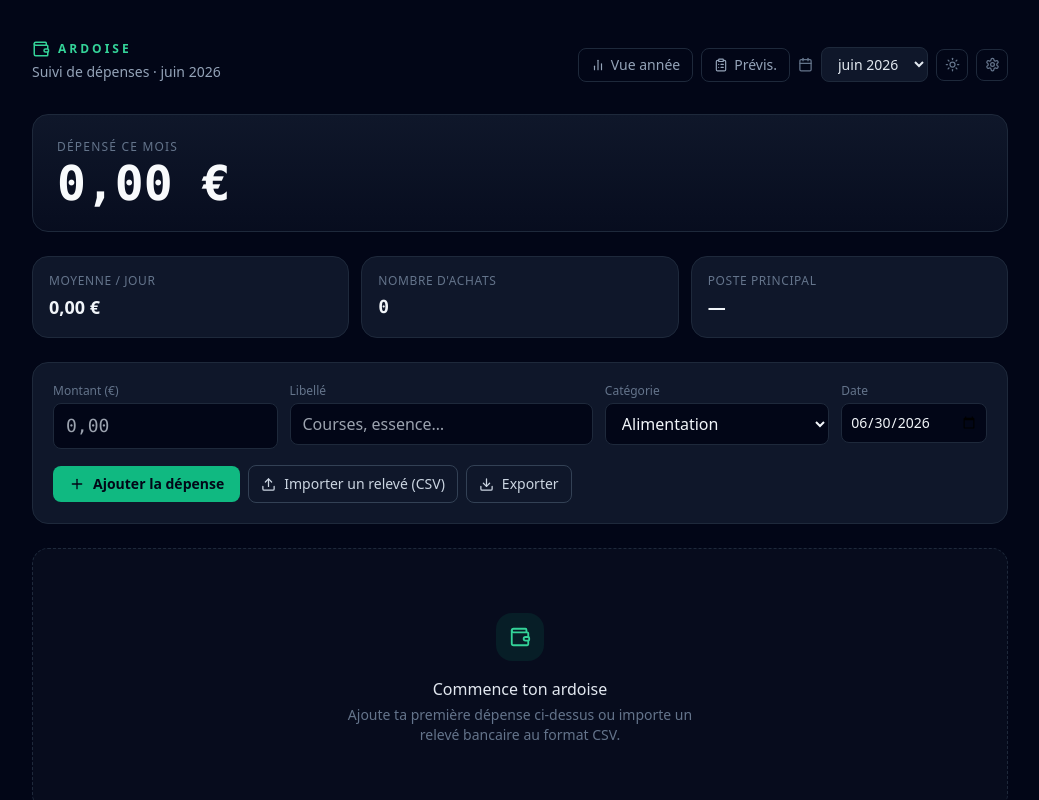
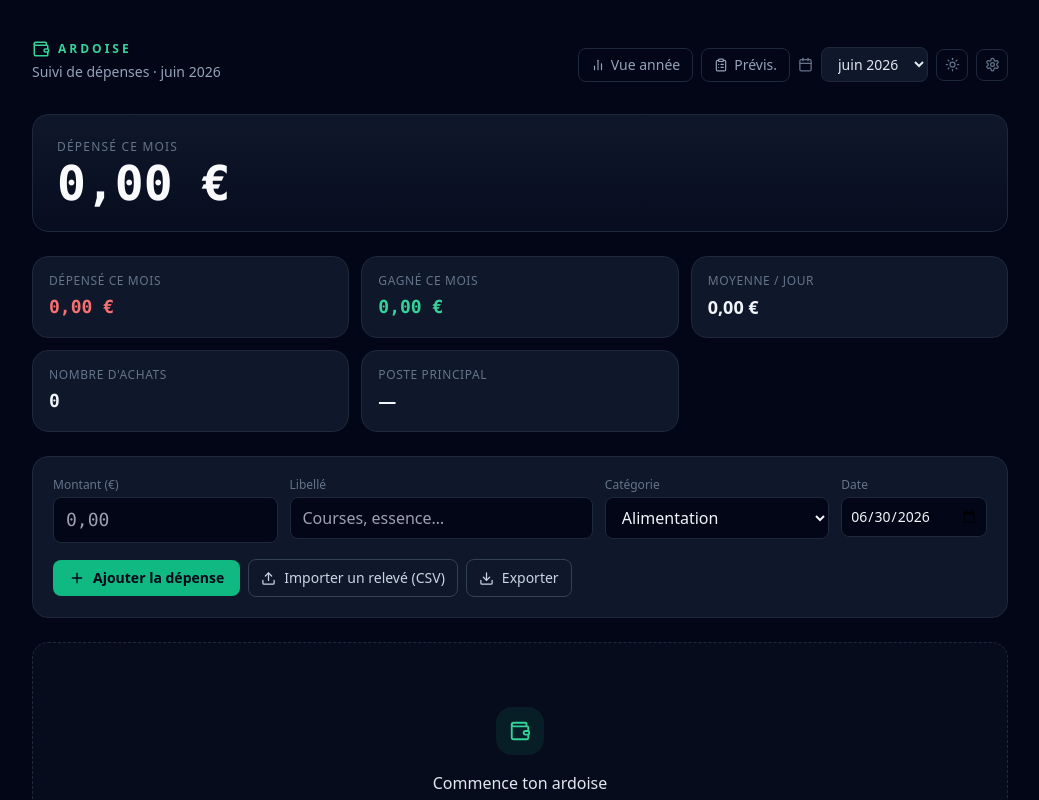
Before and after one commit to Urgog/ardoise, a React (Vite) app: page / in a window 1280 px wide. Shown: the top 800 px of the page, without its empty margins (120-1159 px from the left). Built offline with nearby package versions, Linux system fonts and the light colour scheme.

Commit message:
feat(stats): ajoute Depense / Gagne du mois (hors inter-comptes)

```diff
--- a/src/Ardoise.jsx
+++ b/src/Ardoise.jsx
@@ -299,6 +299,8 @@ export default function Ardoise() {
   );
   const isTransfer = (e) => catById[e.categoryId]?.excludeFromTotal;
   const monthTotal = useMemo(() => monthExp.filter((e) => !e.isCredit && !catById[e.categoryId]?.excludeFromTotal).reduce((s, e) => s + e.amount, 0), [monthExp, catById]);
+  // Argent gagné dans le mois : crédits hors transferts inter-comptes.
+  const monthIncome = useMemo(() => monthExp.filter((e) => e.isCredit && !catById[e.categoryId]?.excludeFromTotal).reduce((s, e) => s + e.amount, 0), [monthExp, catById]);
 
   const prevMonth = useMemo(() => {
     const [y, m] = month.split("-").map(Number);
@@ -658,6 +660,8 @@ export default function Ardoise() {
         </section>
 
         <section className="mb-6 grid grid-cols-2 gap-3 sm:grid-cols-3">
+          <Stat label="Dépensé ce mois" value={fmtEUR.format(monthTotal)} mono color="#F87171" />
+          <Stat label="Gagné ce mois" value={fmtEUR.format(monthIncome)} mono color="#34D399" />
           <Stat label="Moyenne / jour" value={fmtEUR.format(monthTotal / daysElapsed)} />
           <Stat label="Nombre d'achats" value={monthExp.filter((e) => !e.isCredit && !catById[e.categoryId]?.excludeFromTotal).length} mono />
           <Stat
```
